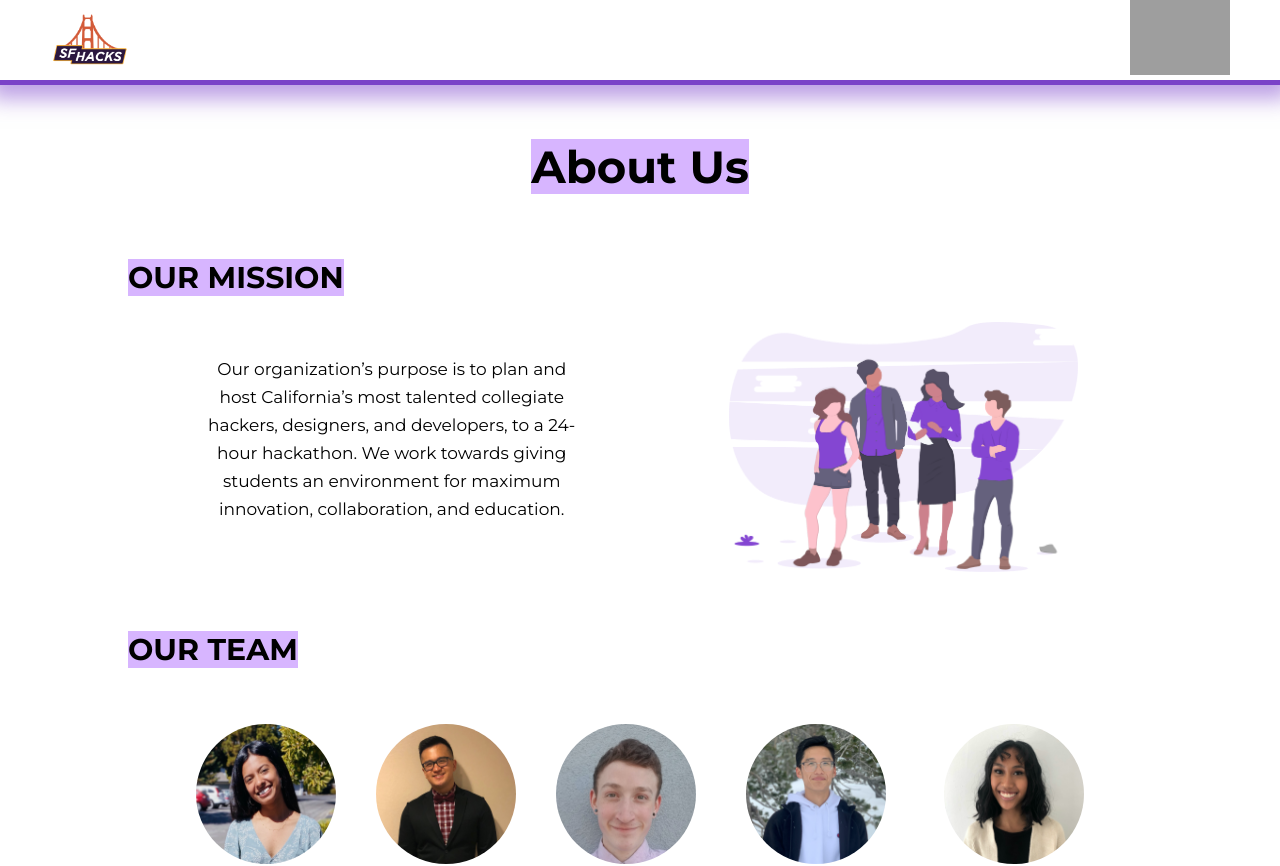
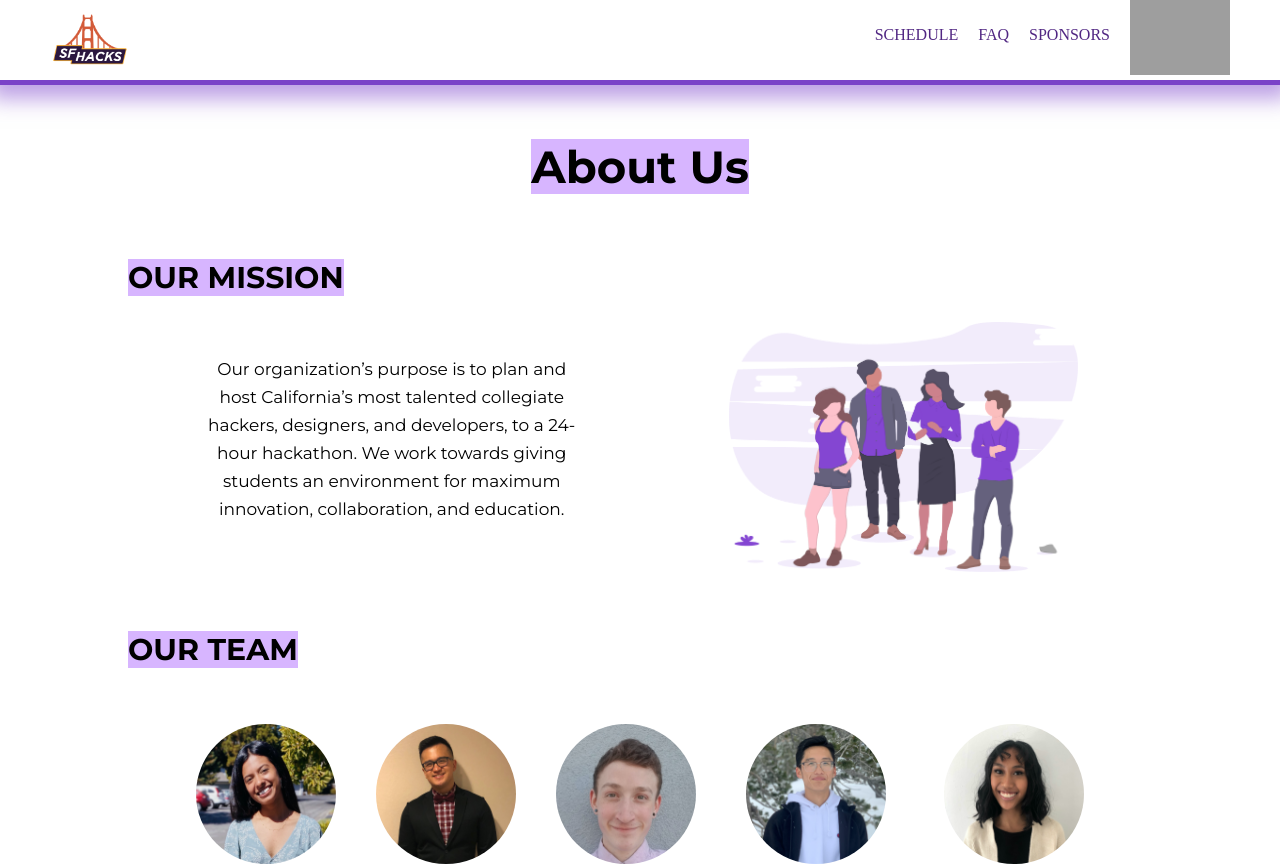
Before and after one commit to sf-hacks-admin/2021website, a React (Create React App) app in the folder app/: page / in a window 1280 px wide. Shown: the top 866 px of the page. Built offline with nearby package versions, Linux system fonts and the light colour scheme; grey boxes are pictures that could not be loaded.

Commit message:
Added few buttons to navbar

```diff
--- a/app/src/App.css
+++ b/app/src/App.css
@@ -7,6 +7,7 @@
 
 a:link {
   color: #512783;
+  text-decoration: none;
 }
 a:visited {
   color: #512783;
--- a/app/src/components/Navbar.js
+++ b/app/src/components/Navbar.js
@@ -1,5 +1,6 @@
 import React from "react";
 import SFHACKS_Logo from "../assets/SF_Hacks_Logo.png";
+import '../styles/Navbar.css';
 
 const Navbar = () => {
   return (
@@ -17,11 +18,22 @@ const Navbar = () => {
           boxShadow: "0 4px 20px 10px RGBA(124, 67, 203, 0.5)",
           position: "fixed",
           top: 0,
-          zIndex: 1
+          zIndex: 1,
+          display: "flex",
+          justifyContent: "space-between"
         }}
       >
+
         <div style={{ marginLeft: 50 }}>
           <img src={SFHACKS_Logo} style={{ height: 80, width: "auto" }} />
+        </div>
+
+        <div>
+          <ul style={{paddingTop:10, paddingRight:150}}>
+            <li><a href="">SCHEDULE</a></li>
+            <li><a href="#ourFAQ">FAQ</a></li>
+            <li><a href="#ourSponsors">SPONSORS</a></li>
+          </ul>
         </div>
       </div>
       <div style={{ height: 80 }} />
--- a/app/src/screens/FAQSection.js
+++ b/app/src/screens/FAQSection.js
@@ -64,7 +64,7 @@ const FAQSection = () => {
   ];
 
   return (
-    <div className="faq-container">
+    <div className="faq-container" id="ourFAQ">
       <div className="title">
         <span className="headingText1">FAQs</span>
       </div>
--- a/app/src/screens/SponsorsSection.js
+++ b/app/src/screens/SponsorsSection.js
@@ -123,7 +123,7 @@ const SponsorsSection = () => {
   ];
 
   return (
-    <div className="sponsors-container">
+    <div className="sponsors-container" id="ourSponsors">
       <div>
         <div className="title">
           <span className="headingText1">Past Sponsors</span>
--- /dev/null
+++ b/app/src/styles/Navbar.css
@@ -0,0 +1,5 @@
+ul li{
+    display: inline;
+    list-style: none;
+    padding-right: 20px;
+}
```
